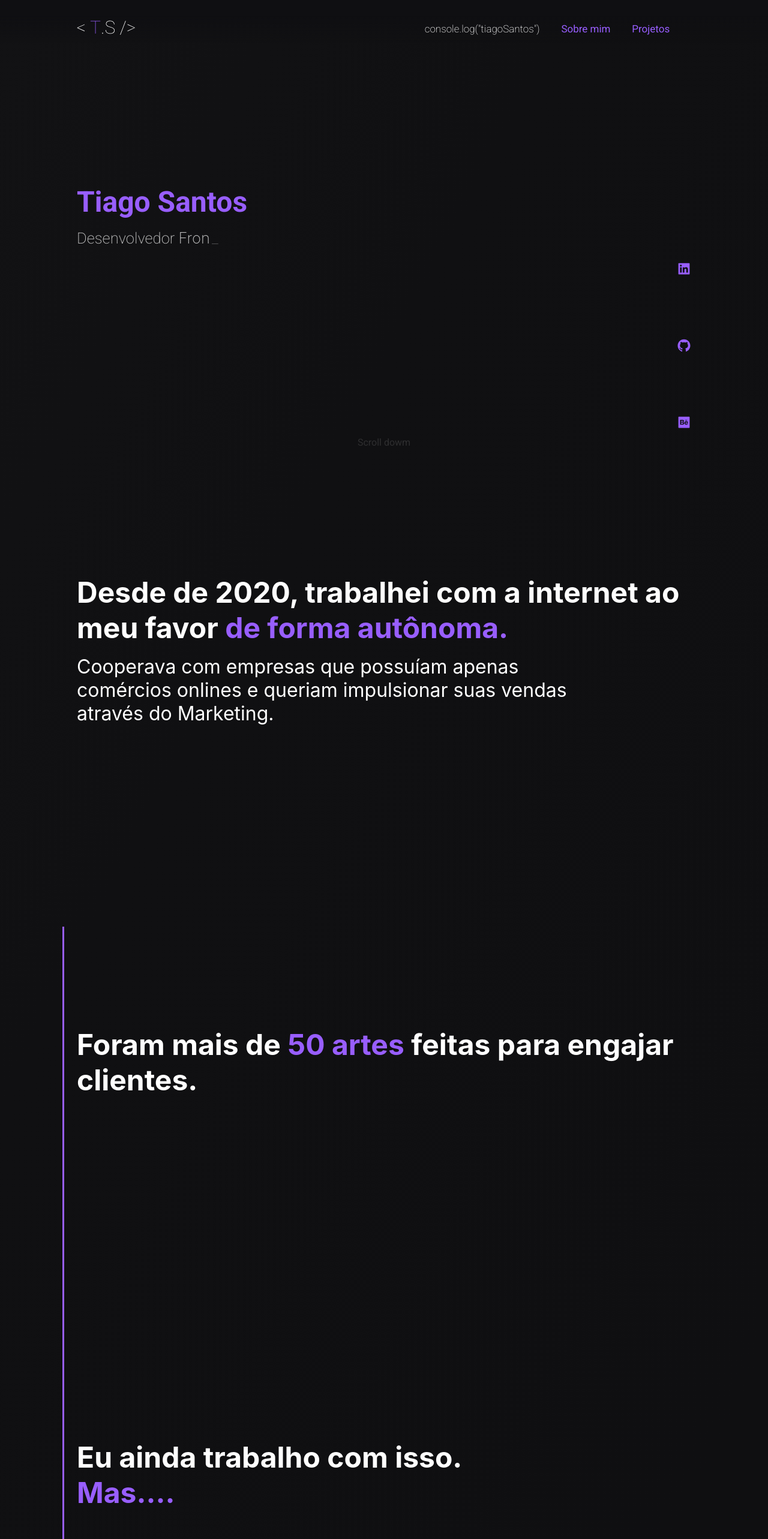
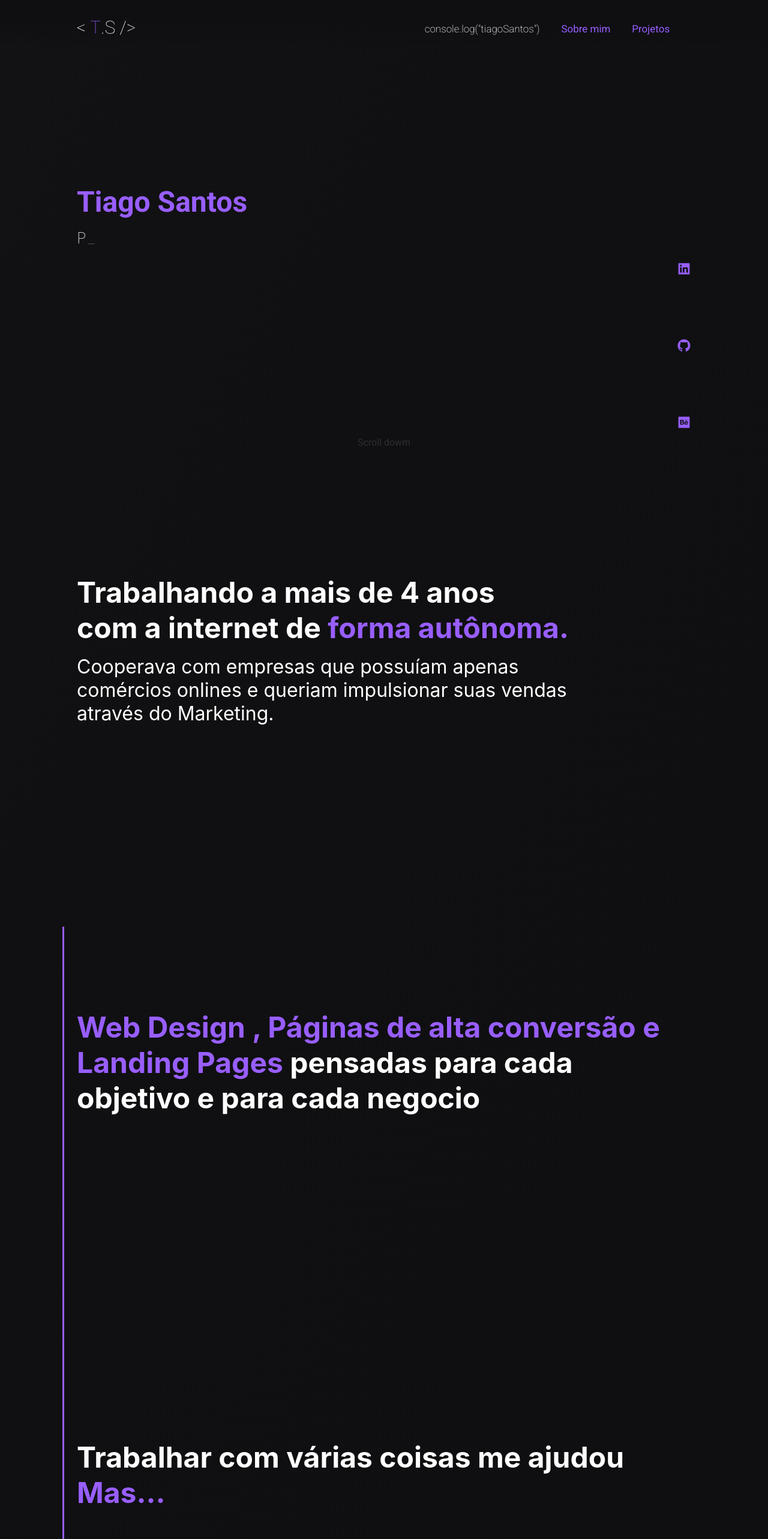
Before and after one commit to Tigas29/T.S-, a React (Create React App) app: page / in a window 1280 px wide. Shown: the top 2566 px of the page at 60% size. Built offline with nearby package versions, Linux system fonts and the light colour scheme.

Commit message:
mudando textos

```diff
--- a/src/components/HomeFrontCover/index.jsx
+++ b/src/components/HomeFrontCover/index.jsx
@@ -1,7 +1,7 @@
 import { Cover } from "./style";
 // import { Link } from "react-router-dom";
 import "animate.css";
-import { Typewriter } from 'react-simple-typewriter'
+import { Typewriter } from "react-simple-typewriter";
 import {
   AiFillGithub,
   AiFillLinkedin,
@@ -13,7 +13,6 @@ export function FrontCover() {
     window.scrollTo(0, 1000);
   }
 
-
   return (
     <>
       <Cover>
@@ -24,11 +23,15 @@ export function FrontCover() {
             </h1>
 
             <h2 class="animate__animated animate__fadeInLeft animate__delay-2s ">
-              Desenvolvedor <Typewriter
-            words={['Web', 'Front - End']}
+              <Typewriter
+                words={[
+                  "Desenvolvedor Front - End",
+                  "Web Designer",
+                  "Pragmático",
+                ]}
                 loop={5}
                 cursor
-            cursorStyle='_'
+                cursorStyle="_"
                 typeSpeed={70}
                 deleteSpeed={50}
                 delaySpeed={1000}
--- a/src/components/StoryPart1/index.jsx
+++ b/src/components/StoryPart1/index.jsx
@@ -12,8 +12,9 @@ export function StoryFirstPart() {
     <ContainerStory>
       <div className="Patterns containerText">
         <h2 className="mediumTittleFirstPart " data-aos="fade-down">
-          Desde de 2020, trabalhei com a internet ao meu favor
-          <span className="purpleText"> de forma autônoma. </span>
+          Trabalhando a mais de 4 anos <br />
+          com a internet de
+          <span className="purpleText"> forma autônoma. </span>
         </h2>
         <p className="textFirstPart" data-aos="fade-down">
           Cooperava com empresas que possuíam apenas comércios onlines e queriam
--- a/src/components/StoryPart2/index.jsx
+++ b/src/components/StoryPart2/index.jsx
@@ -6,9 +6,10 @@ export function StorySecondPart() {
     <ContainerStory>
       <div className="Patterns containerText">
         <h2 className="mediumTittleFirstPart ">
-          Foram mais de
-          <span className="purpleText"> 50 artes </span> feitas para engajar
-          clientes.
+          <span className="purpleText">
+            Web Design , Páginas de alta conversão e Landing Pages{" "}
+          </span>
+          pensadas para cada objetivo e para cada negocio
         </h2>
       </div>
     </ContainerStory>
--- a/src/components/StoryPart3/index.jsx
+++ b/src/components/StoryPart3/index.jsx
@@ -6,9 +6,9 @@ export function StoryThirddPart() {
     <ContainerStory>
       <div className="Patterns containerText">
         <h2 className="mediumTittleFirstPart ">
-          Eu ainda trabalho com isso.
+          Trabalhar com várias coisas me ajudou
           <br />
-          <span className="purpleText"> Mas.... </span>
+          <span className="purpleText">Mas...</span>
         </h2>
       </div>
     </ContainerStory>
--- a/src/components/StoryPart5/index.jsx
+++ b/src/components/StoryPart5/index.jsx
@@ -34,8 +34,12 @@ export function StoryFifthPart() {
   return (
     <ContainerStory>
       <h3 className="title Patterns" data-aos="fade-down">
-        Desenvolvedor web em acensão
+        Desenvolvedor em acensão
       </h3>
+      <p className="Patterns" data-aos="fade-down">
+        Decidi concentrar minha carreira e aplicar meus conhecimentos de outras
+        áreas para ampliar minha expertise no desenvolvimento para web.
+      </p>
       <div className="cardContainer rowTable">
         {cards.map((item) => (
           <div
```
Lines whose indentation alone changed are shown as unchanged.
